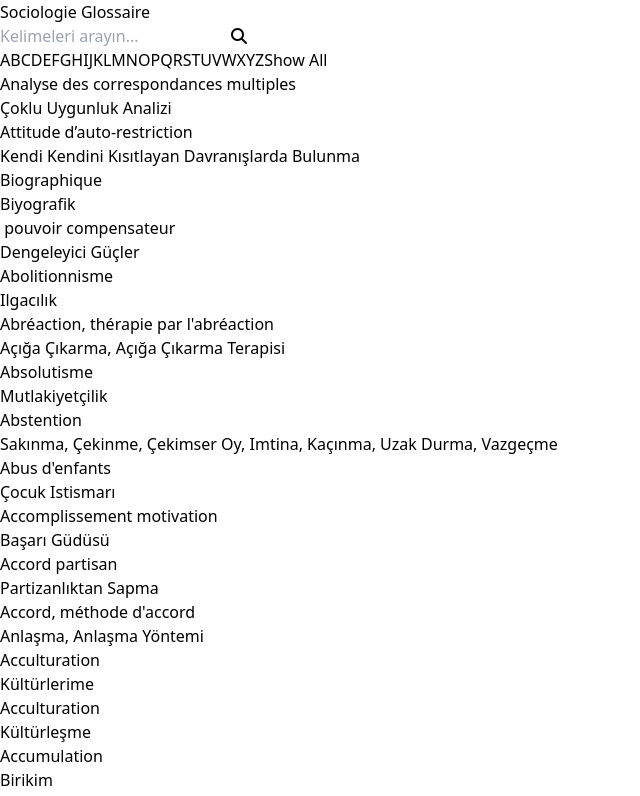
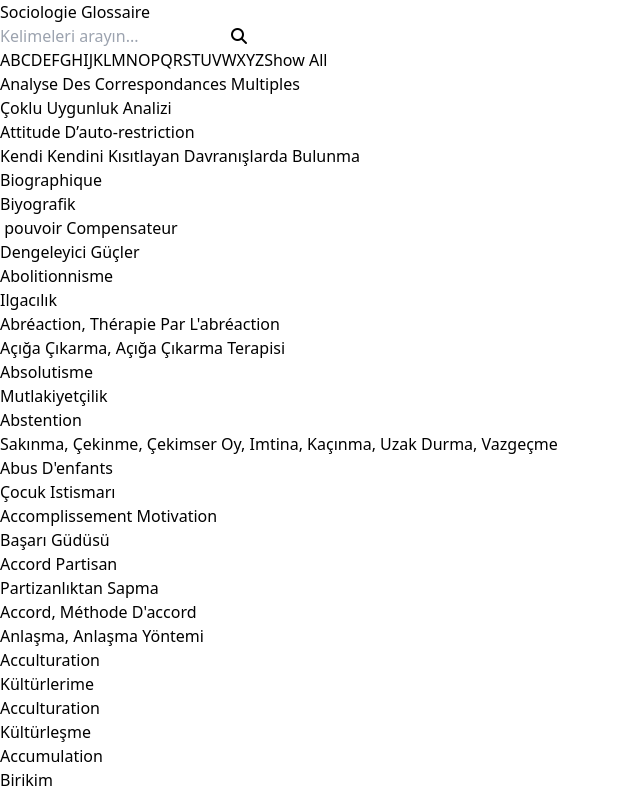
Before and after one commit to gulsucanli/sonhali, a React (Vite) app in the folder my-project/: page / in a window 1280 px wide. Shown: the top 796 px of the page, without its empty margins (0-640 px from the left). Built offline with nearby package versions, Linux system fonts and the light colour scheme.

Commit message:
modified:   my-project/public/datason2605.csv 	modified:   my-project/src/App.jsx

```diff
--- a/my-project/src/App.jsx
+++ b/my-project/src/App.jsx
@@ -1,3 +1,5 @@
+'use client';
+
 import React, { useState, useEffect, useMemo } from 'react';
 import Papa from 'papaparse';
 
@@ -134,7 +136,7 @@ const CsvData = () => {
           filteredData.map((val, key) => (
             <div key={key} className="bg-white shadow-md rounded-lg p-6 flex flex-col justify-between">
               <div className="">
-                <h2 className="text-xl font-bold mb-2">{capitalizeFirstLetter(val.Fransızca)}</h2>
+                <h2 className="text-xl font-bold mb-2">{val.Fransızca ? val.Fransızca.split(' ').map(capitalizeFirstLetter).join(' ') : ""}</h2>
                 <p className="text-gray-600 text-lg">{val.Türkçe ? val.Türkçe.split(' ').map(capitalizeFirstLetter).join(' ') : ""}</p>              </div>
             </div>
           ))
```
Also changed, not shown: my-project/public/datason2605.csv.
